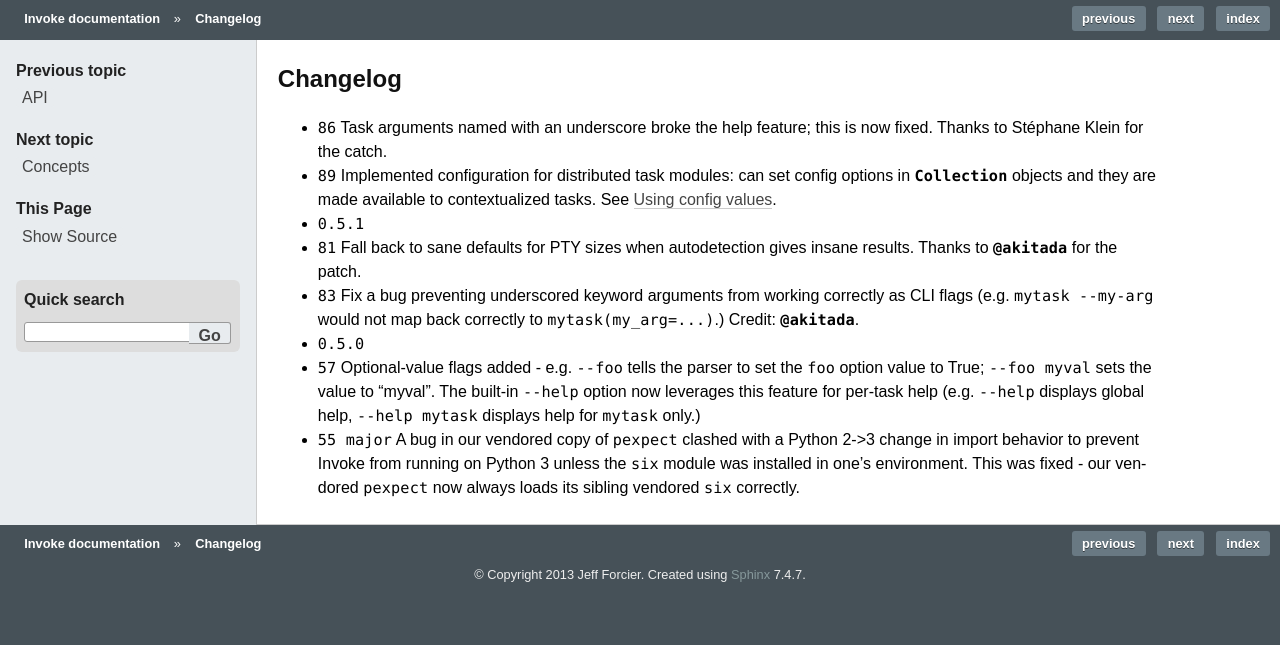
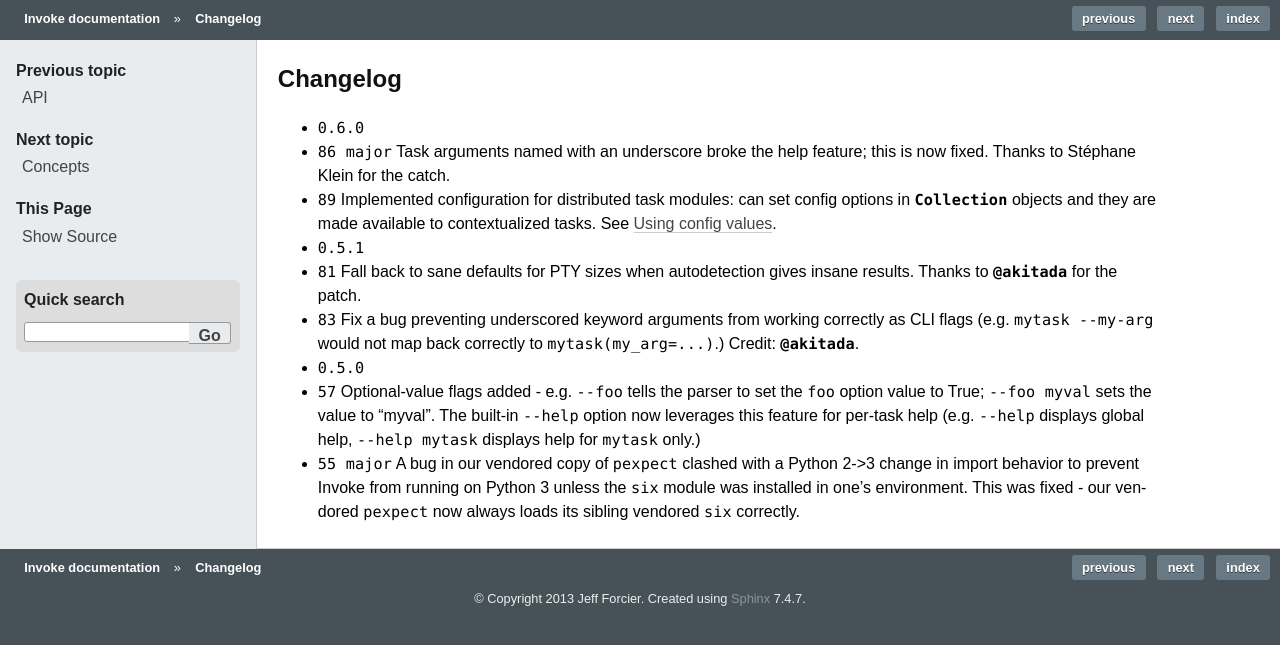
Before and after one commit to pyinvoke/invoke, a Sphinx documentation site: the page built from docs/changelog.rst, in a window 1280 px wide. Shown: the top 645 px of the page. Built offline with Sphinx 7.4.7, drawn with Linux system fonts in a browser that asks for light colours; cross-references to code outside the pages are shown as plain code.

```diff
--- a/docs/changelog.rst
+++ b/docs/changelog.rst
@@ -2,7 +2,8 @@
 Changelog
 =========
 
-* :bug:`86` Task arguments named with an underscore broke the help feature;
+* :release:`0.6.0 <2013.11.21>`
+* :bug:`86 major` Task arguments named with an underscore broke the help feature;
   this is now fixed. Thanks to Stéphane Klein for the catch.
 * :feature:`89` Implemented configuration for distributed task modules: can set
   config options in `.Collection` objects and they are made available to
--- a/invoke/_version.py
+++ b/invoke/_version.py
@@ -1,2 +1,2 @@
-__version_info__ = (0, 5, 1)
+__version_info__ = (0, 6, 0)
 __version__ = '.'.join(map(str, __version_info__))
```
